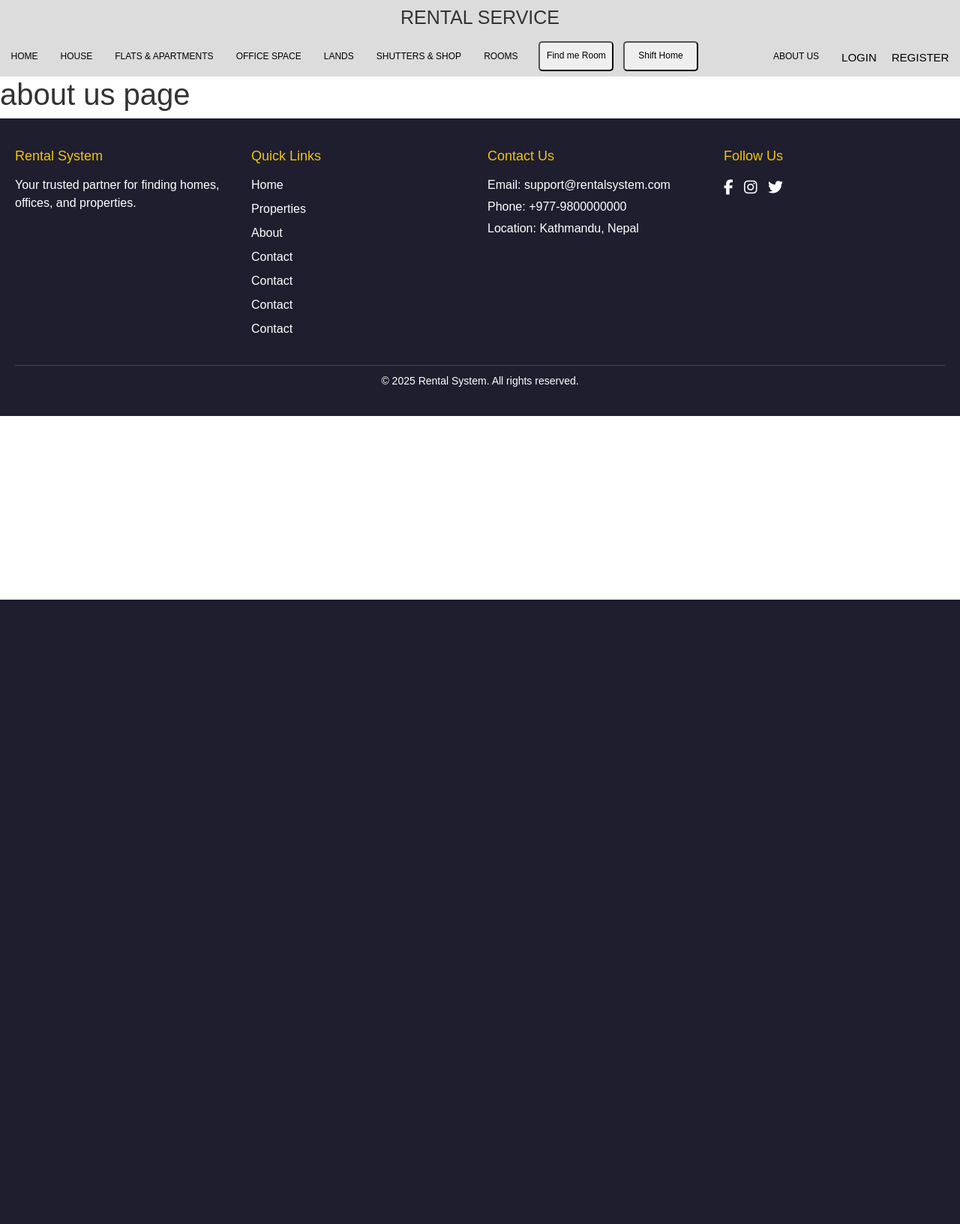
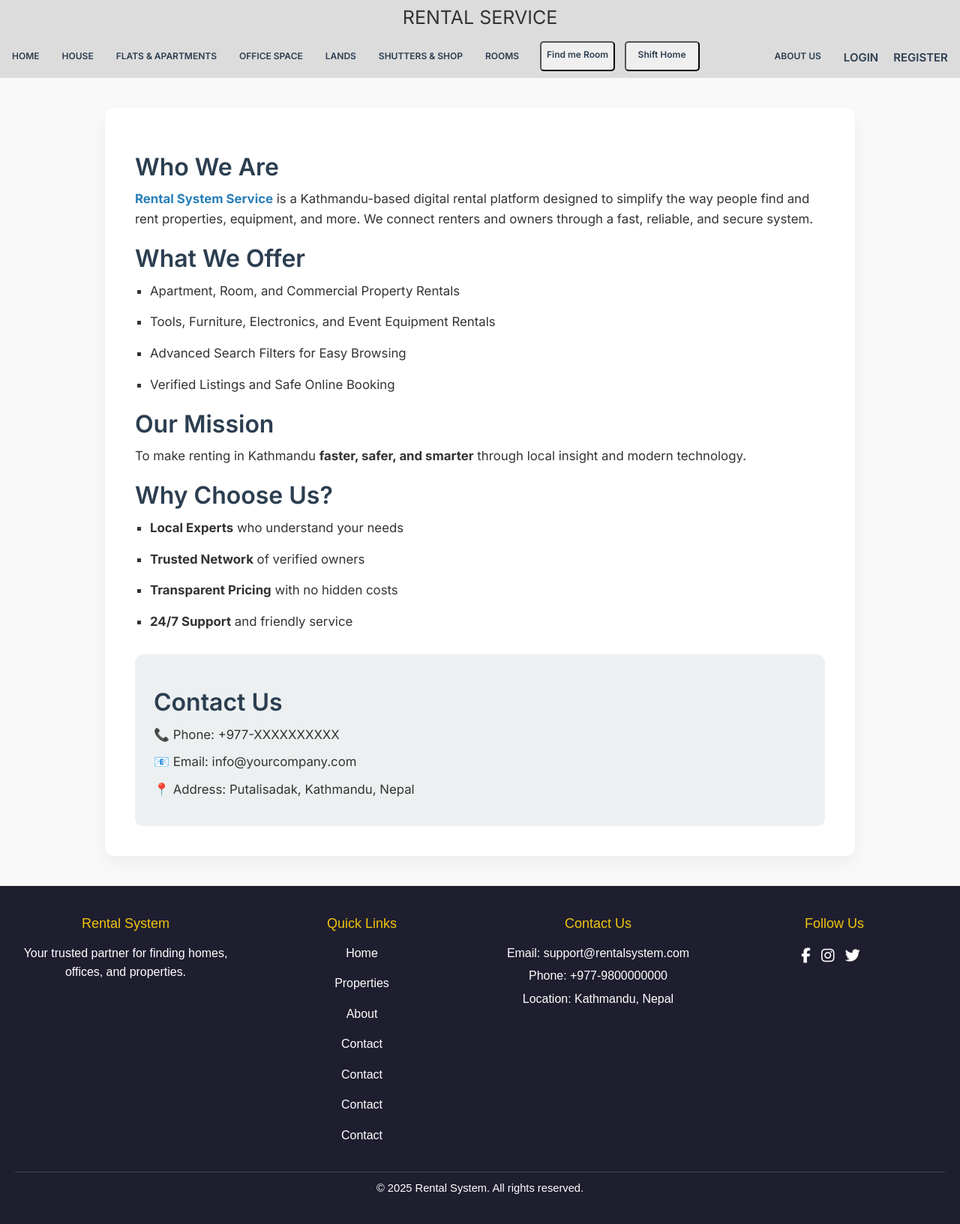
Before and after one commit to saraswoti2024/Rental_System, a Django app: page /aboutus/ in a window 1280 px wide. Shown: the whole page at 75% size. Before the commit the page ends 800 px from the top, so only its background shows below. Run offline with Django 5.2, Linux system fonts and the light colour scheme; some libraries are stand-ins or nearby versions.

Commit message:
about us page

```diff
--- a/UI/templates/UI/aboutus.html
+++ b/UI/templates/UI/aboutus.html
@@ -1,4 +1,133 @@
 {% extends "common.html" %}
 {% block content %}
-  <h1>about us page</h1>
+  <link href="https://fonts.googleapis.com/css2?family=Inter:wght@400;600;700&display=swap" rel="stylesheet">
+  <style>
+    * {
+      box-sizing: border-box;
+      margin: 0;
+      padding: 0;
+    }
+
+    body {
+      font-family: 'Inter', sans-serif;
+      background: #f9f9f9;
+      color: #333;
+      line-height: 1.6;
+    }
+
+    header {
+      background: linear-gradient(90deg, #2c3e50, #34495e);
+      color: white;
+      padding: 40px 20px;
+      text-align: center;
+    }
+
+    header h1 {
+      font-size: 2.5em;
+      margin-bottom: 10px;
+    }
+
+    header p {
+      font-size: 1.1em;
+      font-weight: 300;
+    }
+
+    .container {
+      max-width: 1000px;
+      margin: 40px auto;
+      background: white;
+      padding: 40px;
+      border-radius: 12px;
+      box-shadow: 0 10px 25px rgba(0, 0, 0, 0.05);
+    }
+
+    h2 {
+      color: #2c3e50;
+      margin-top: 20px;
+      margin-bottom: 10px;
+      font-weight: 600;
+    }
+
+    p, li {
+      font-size: 1.05em;
+      margin-bottom: 15px;
+    }
+
+    ul {
+      list-style: square;
+      padding-left: 20px;
+    }
+
+    .highlight {
+      color: #2980b9;
+      font-weight: bold;
+    }
+
+    .contact {
+      background: #ecf0f1;
+      padding: 25px;
+      margin-top: 30px;
+      border-radius: 10px;
+    }
+
+    .contact p {
+      margin-bottom: 10px;
+      font-weight: 500;
+    }
+
+    footer {
+      text-align: center;
+      padding: 20px;
+      background: #2c3e50;
+      color: white;
+      margin-top: 40px;
+      font-size: 0.95em;
+    }
+
+    @media (max-width: 768px) {
+      .container {
+        padding: 20px;
+      }
+
+      header h1 {
+        font-size: 2em;
+      }
+    }
+  </style>
+</head>
+  <div class="container">
+    <h2>Who We Are</h2>
+    <p>
+      <span class="highlight">Rental System Service</span> is a Kathmandu-based digital rental platform designed to simplify the way people find and rent properties, equipment, and more. We connect renters and owners through a fast, reliable, and secure system.
+    </p>
+
+    <h2>What We Offer</h2>
+    <ul>
+      <li>Apartment, Room, and Commercial Property Rentals</li>
+      <li>Tools, Furniture, Electronics, and Event Equipment Rentals</li>
+      <li>Advanced Search Filters for Easy Browsing</li>
+      <li>Verified Listings and Safe Online Booking</li>
+    </ul>
+
+    <h2>Our Mission</h2>
+    <p>
+      To make renting in Kathmandu <strong>faster, safer, and smarter</strong> through local insight and modern technology.
+    </p>
+
+    <h2>Why Choose Us?</h2>
+    <ul>
+      <li><strong>Local Experts</strong> who understand your needs</li>
+      <li><strong>Trusted Network</strong> of verified owners</li>
+      <li><strong>Transparent Pricing</strong> with no hidden costs</li>
+      <li><strong>24/7 Support</strong> and friendly service</li>
+    </ul>
+
+    <div class="contact">
+      <h2>Contact Us</h2>
+      <p>📞 Phone: +977-XXXXXXXXXX</p>
+      <p>📧 Email: info@yourcompany.com</p>
+      <p>📍 Address: Putalisadak, Kathmandu, Nepal</p>
+    </div>
+  </div>
+
 {% endblock content %}
```
Also changed, not shown: UI/templates/UI/shifthome.html (+141 -101 lines).
